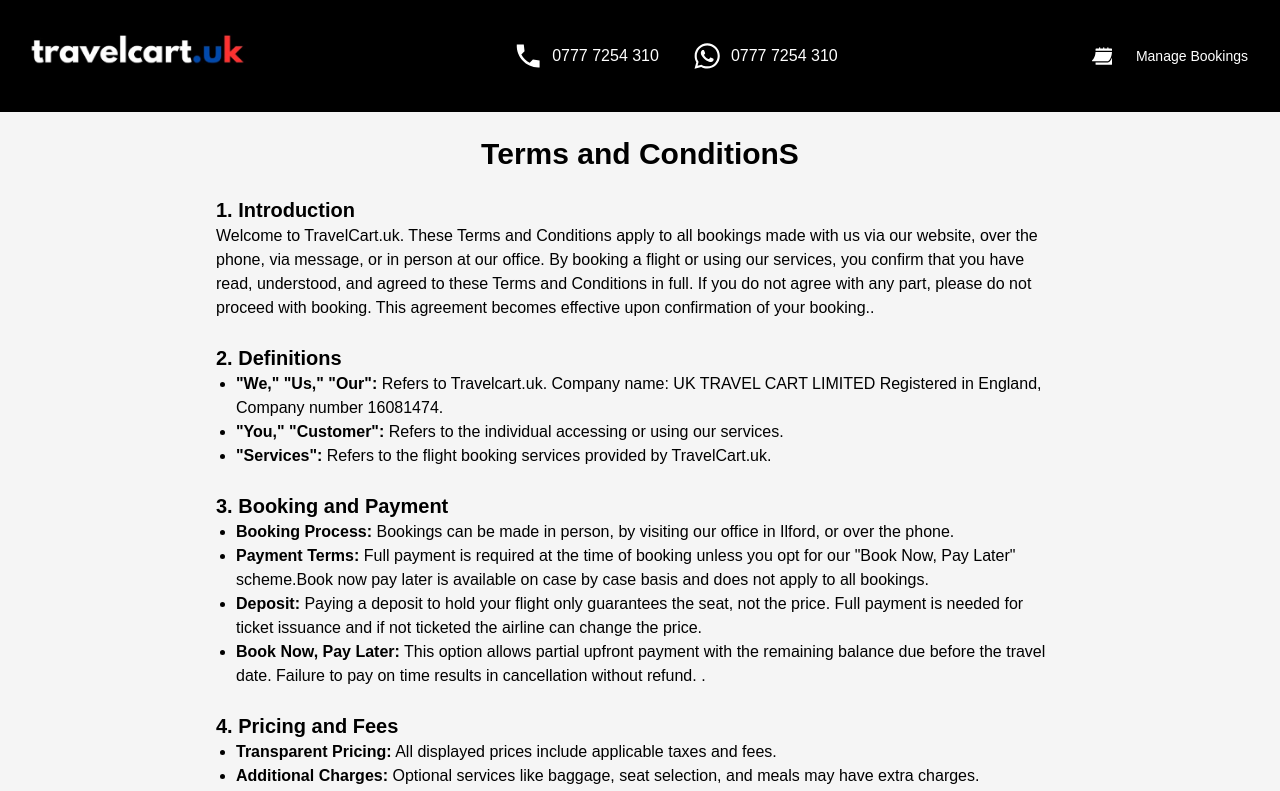
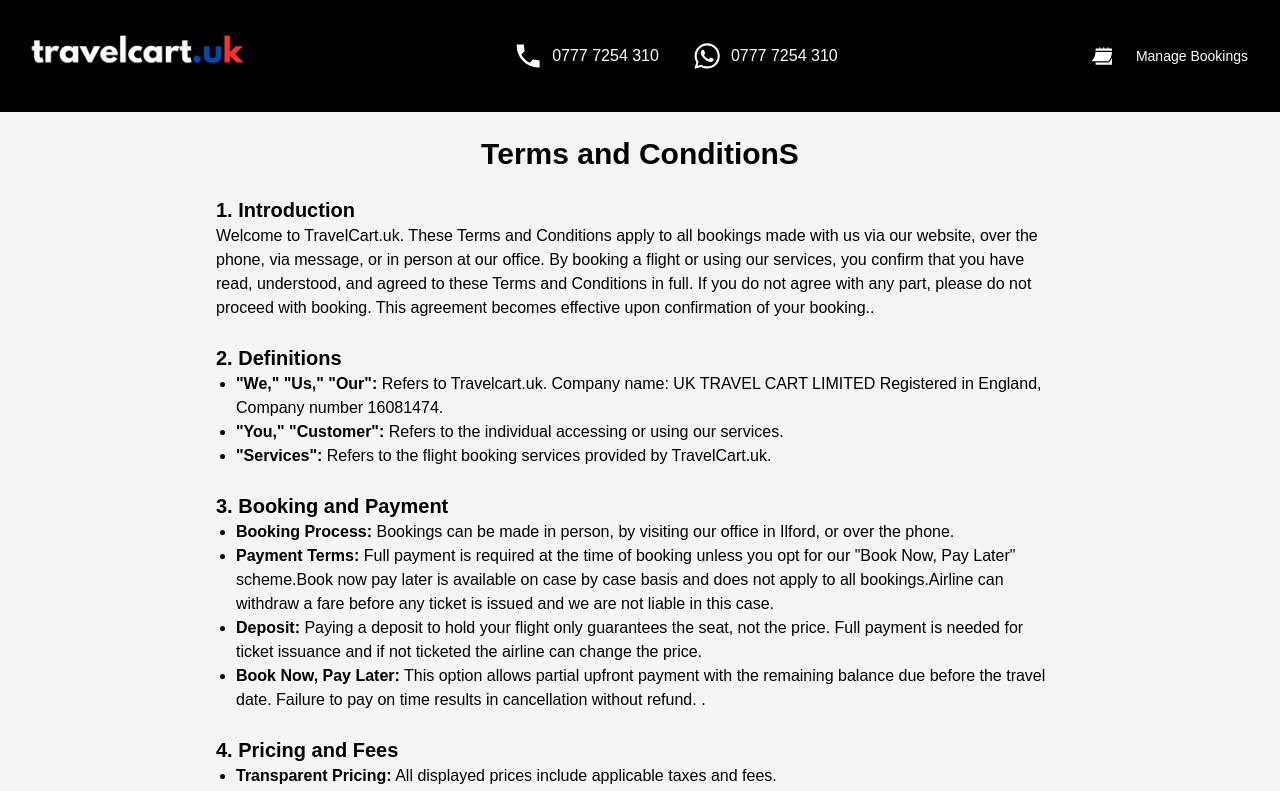
Before and after one commit to sheraz-sheraz/travelcart-uk, a React (Vite) app in the folder client/: page /terms in a window 1280 px wide. Shown: the top 791 px of the page. Built offline with nearby package versions, Linux system fonts and the light colour scheme; a web font is replaced by a local one.

Commit message:
Update TermsAndConditions.tsx

```diff
--- a/client/src/components/footer-components/TermsAndConditions.tsx
+++ b/client/src/components/footer-components/TermsAndConditions.tsx
@@ -27,7 +27,7 @@
           <ul className="list-disc pl-5">
             <li><strong>Booking Process:</strong> Bookings can be made in person, by visiting our office in Ilford, or over the phone.</li>
             <li><strong>Payment Terms:</strong> Full payment is required at the time of booking unless you opt for our "Book Now, Pay Later" scheme.Book now pay later is available on case by case basis and does not
-              apply to all bookings.</li>
+              apply to all bookings.Airline can withdraw a fare before any ticket is issued and we are not liable in this case.</li>
             <li><strong>Deposit:</strong> Paying a deposit to hold your flight only guarantees the seat, not the price. Full payment is needed for ticket issuance and if not ticketed the airline can change the price.</li>
             <li><strong>Book Now, Pay Later:</strong> This option allows partial upfront payment with the remaining balance due before the travel date. Failure to pay on time results in cancellation without refund.
               .</li>
```
